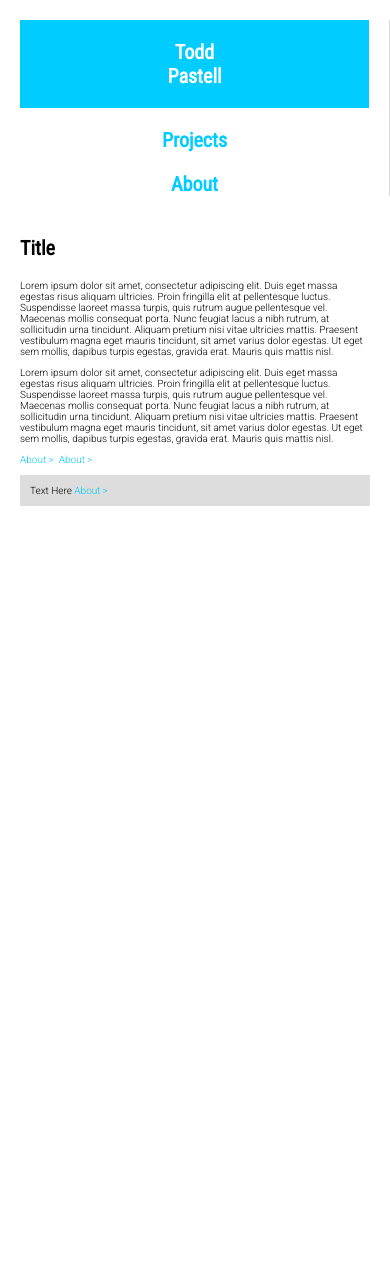
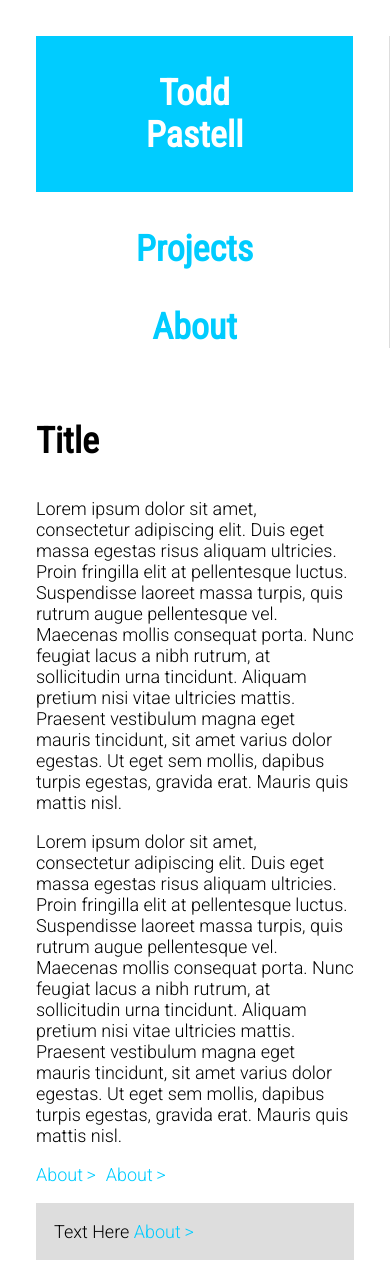
Before and after one commit to toddpastell/toddpastell.github.io, a Jekyll site: the page index.html, which Jekyll copies as it is, in a window 390 px wide. Built offline with Jekyll 4.4.1, drawn with Linux system fonts in a browser that asks for light colours; before the commit the page ends 900 px from its top, so only the background shows below that.

Commit message:
new site style

```diff
--- a/css/site.css
+++ b/css/site.css
@@ -63,10 +63,10 @@ a {
 	left: 0.5em;
 }
 @media (max-width: 1010px) {
-	html { font-size: 14px; }
+	/*html { font-size: 14px; }*/
 }
 @media (max-width: 780px) {
-	html { font-size: 10px; }
+	/*html { font-size: 10px; }*/
 }
 @media (max-width: 570px) {
 
```
